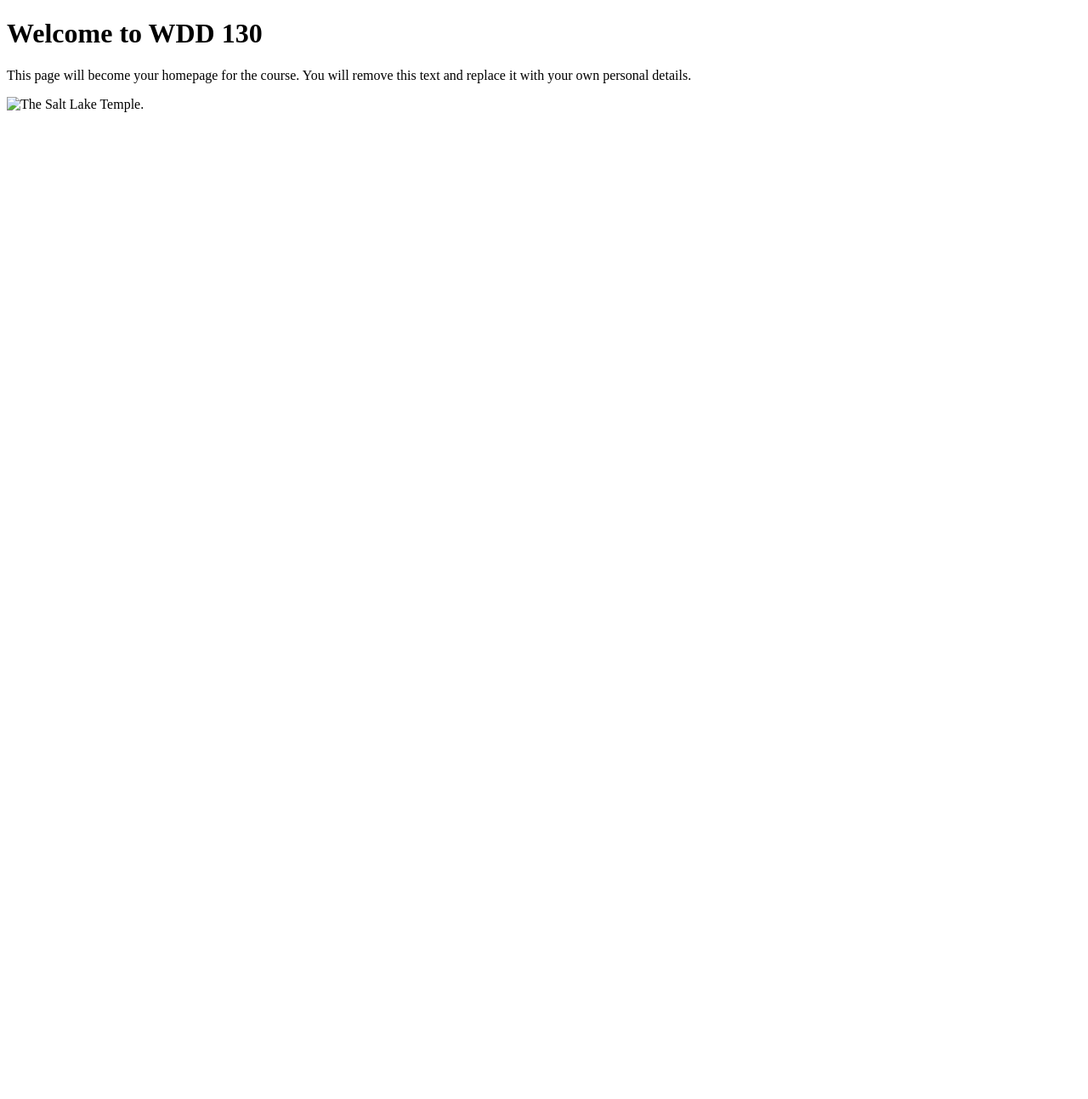
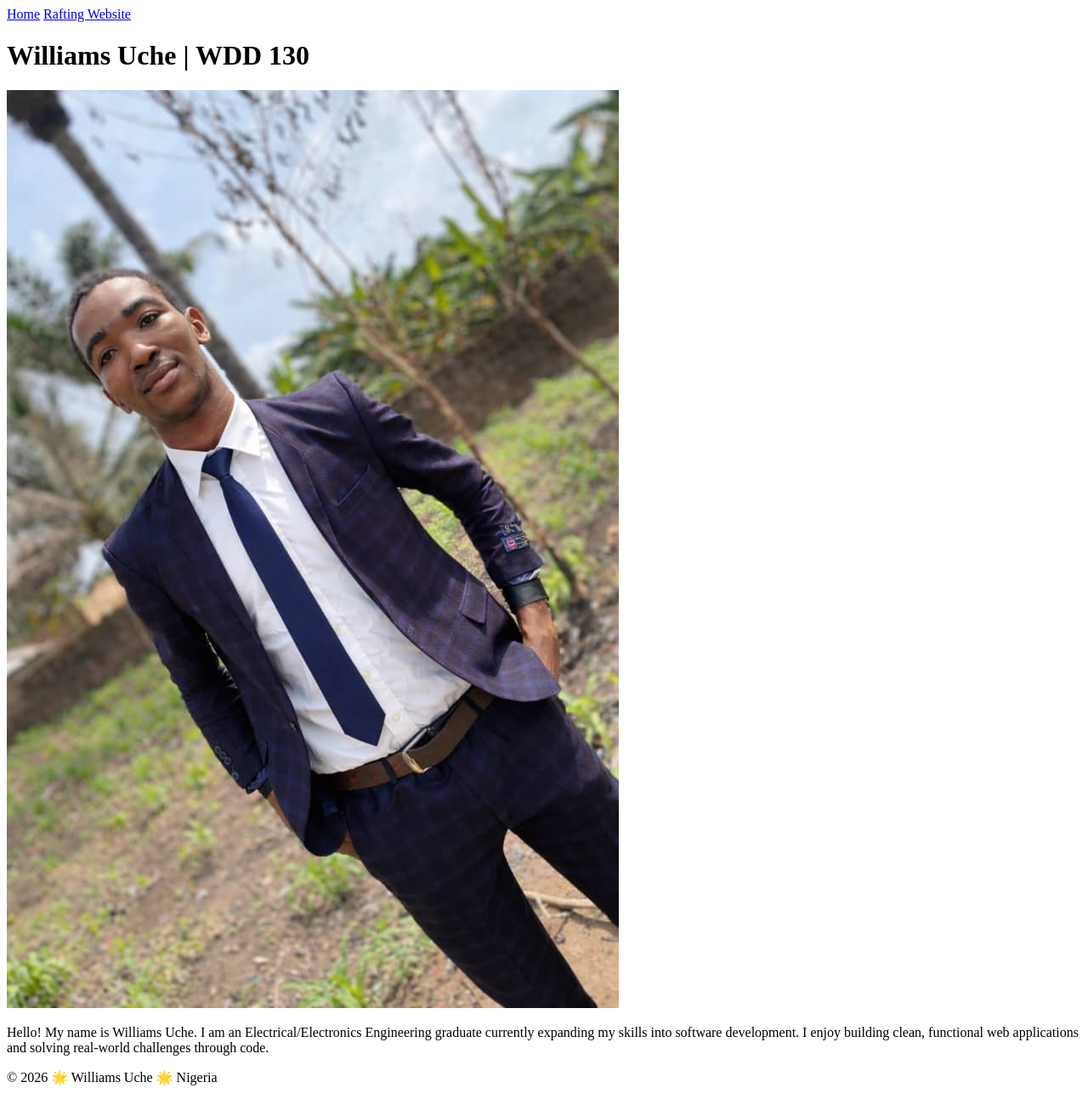
Before and after one commit to Willdad001/wdd130, a plain HTML site: page index.html in a window 1280 px wide. Shown: the whole page at 85% size. Before the commit the page ends 800 px from the top, so only its background shows below. Drawn offline with Linux system fonts and the light colour scheme.

Commit message:
homepage(index.html)

```diff
--- a/index.html
+++ b/index.html
@@ -4,14 +4,26 @@
 <head>
     <meta charset="UTF-8">
     <meta name="viewport" content="width=device-width, initial-scale=1.0">
-    <title>WDD 130 | Personal Homepage</title>
+    <title>Williams Uche | WDD 130</title>
 </head>
 
 <body>
-    <h1>Welcome to WDD 130</h1>
-    <p>This page will become your homepage for the course. You will remove this text and replace it with your own personal details.</p>
+    <header>
+        <nav>
+            <a href="#">Home</a>
+            <a href="wwr/">Rafting Website</a>
+        </nav>
+    </header>
 
-    <img src="images/salt-lake-temple.jpg" alt="The Salt Lake Temple.">
+    <main>
+        <h1>Williams Uche | WDD 130</h1>
+        <img src="images/profile.jpg" alt="Williams Uche profile picture">
+        <p>Hello! My name is Williams Uche. I am an Electrical/Electronics Engineering graduate currently expanding my skills into software development. I enjoy building clean, functional web applications and solving real-world challenges through code.</p>
+    </main>
+
+    <footer>
+        <p>&copy; 2026 🌟 Williams Uche 🌟 Nigeria</p>
+    </footer>
 </body>
 
 </html>
```
Also changed, not shown: images/profile.jpg (added).
